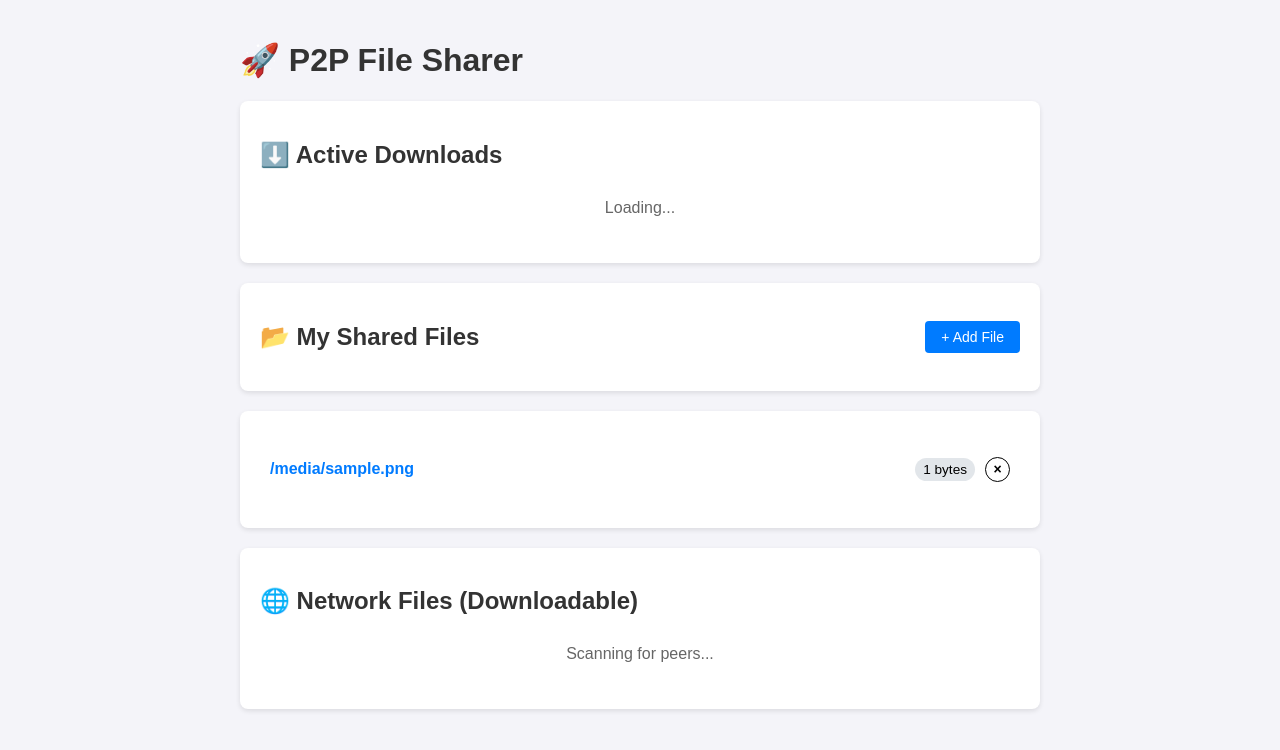
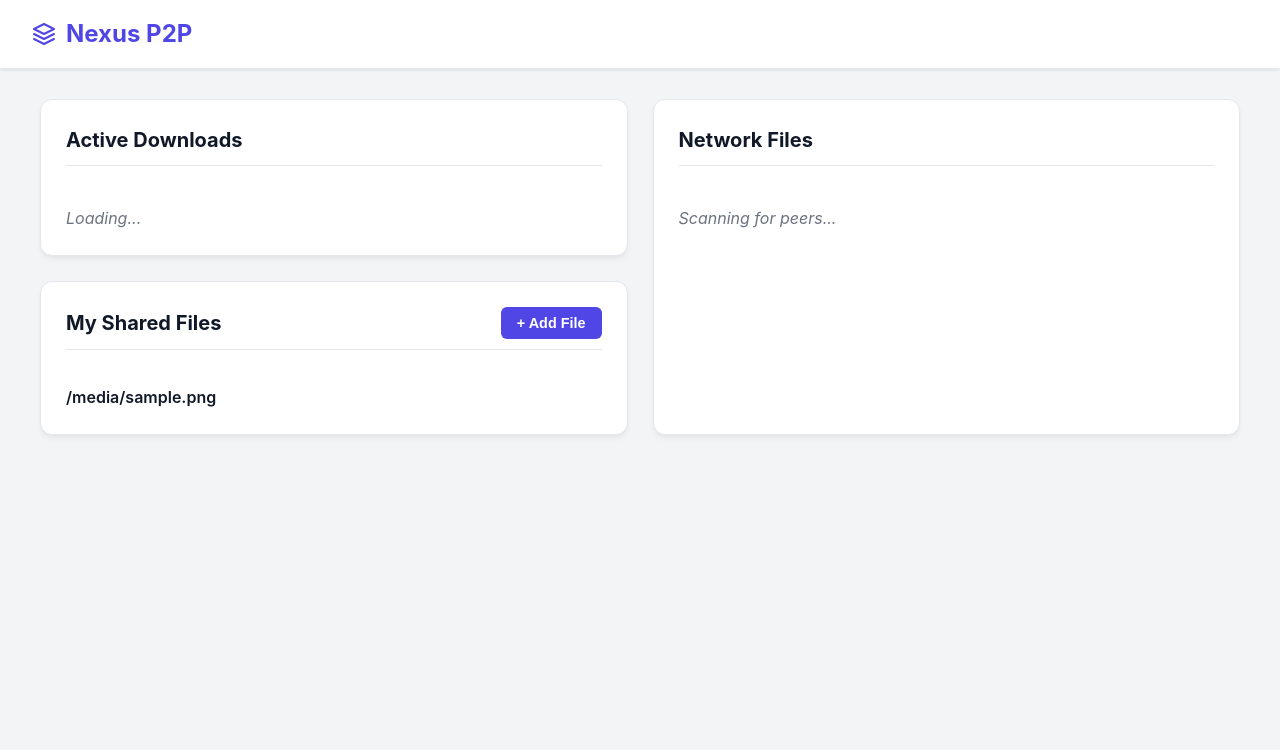
Before and after one commit to ofirGer/2026-Final-Project, a Python web app: template templates/index.html in a window 1280 px wide. Shown: the top 750 px of the page. Run offline with Jinja, Linux system fonts and the light colour scheme; the template is opened without the code that fills it: most values are stand-ins (such as "Sample title", 1, 10 or a date in 2020).

Commit message:
Better UI

```diff
--- a/templates/index.html
+++ b/templates/index.html
@@ -3,56 +3,199 @@
 <head>
     <meta charset="UTF-8">
     <meta name="viewport" content="width=device-width, initial-scale=1.0">
-    <title>P2P File Sharer</title>
+    <title>Nexus P2P Sharer</title>
     <style>
-        body { font-family: sans-serif; max-width: 800px; margin: 0 auto; padding: 20px; background-color: #f4f4f9; }
-        h1, h2 { color: #333; }
-        .container { background: white; padding: 20px; border-radius: 8px; box-shadow: 0 2px 5px rgba(0,0,0,0.1); margin-bottom: 20px; }
+        :root {
+            --bg-color: #f3f4f6;
+            --surface-color: #ffffff;
+            --primary-color: #4f46e5;
+            --primary-hover: #4338ca;
+            --success-color: #10b981;
+            --success-hover: #059669;
+            --danger-color: #ef4444;
+            --text-main: #111827;
+            --text-muted: #6b7280;
+            --border-color: #e5e7eb;
+            --border-radius: 12px;
+        }
 
-        /* List Styles */
-        ul { list-style-type: none; padding: 0; }
-        li { background: #fff; border-bottom: 1px solid #eee; padding: 10px; display: flex; justify-content: space-between; align-items: center; }
-        li:last-child { border-bottom: none; }
+        body {
+            font-family: -apple-system, BlinkMacSystemFont, "Segoe UI", Roboto, Helvetica, Arial, sans-serif;
+            background-color: var(--bg-color);
+            color: var(--text-main);
+            margin: 0;
+            padding: 0;
+            line-height: 1.5;
+        }
+
+        /* Top Navigation Bar */
+        .navbar {
+            background-color: var(--surface-color);
+            padding: 1rem 2rem;
+            box-shadow: 0 1px 3px rgba(0,0,0,0.1);
+            display: flex;
+            align-items: center;
+            border-bottom: 1px solid var(--border-color);
+            margin-bottom: 30px;
+        }
+
+        .navbar h1 {
+            margin: 0;
+            font-size: 1.5rem;
+            color: var(--primary-color);
+            display: flex;
+            align-items: center;
+            gap: 10px;
+        }
+
+        /* Main Layout Grid */
+        .container {
+            max-width: 1200px;
+            margin: 0 auto;
+            padding: 0 20px;
+            display: grid;
+            grid-template-columns: 1fr 1fr;
+            gap: 25px;
+        }
+
+        @media (max-width: 768px) {
+            .container { grid-template-columns: 1fr; }
+        }
+
+        /* Cards */
+        .card {
+            background: var(--surface-color);
+            border-radius: var(--border-radius);
+            box-shadow: 0 4px 6px -1px rgba(0,0,0,0.05), 0 2px 4px -1px rgba(0,0,0,0.03);
+            padding: 25px;
+            display: flex;
+            flex-direction: column;
+            border: 1px solid var(--border-color);
+        }
+
+        .card-header {
+            display: flex;
+            justify-content: space-between;
+            align-items: center;
+            margin-bottom: 20px;
+            border-bottom: 1px solid var(--border-color);
+            padding-bottom: 10px;
+        }
+
+        .card-header h2 {
+            margin: 0;
+            font-size: 1.25rem;
+            color: var(--text-main);
+            display: flex;
+            align-items: center;
+            gap: 8px;
+        }
+
+        /* Lists */
+        ul { list-style: none; padding: 0; margin: 0; }
+
+        li {
+            padding: 15px 0;
+            border-bottom: 1px solid var(--border-color);
+            display: flex;
+            justify-content: space-between;
+            align-items: center;
+        }
+
+        li:last-child { border-bottom: none; padding-bottom: 0; }
+
+        .file-info {
+            display: flex;
+            flex-direction: column;
+        }
+
+        .file-name { font-weight: 600; color: var(--text-main); text-decoration: none; }
+        .file-name:hover { color: var(--primary-color); text-decoration: underline; }
+        .file-meta { font-size: 0.85rem; color: var(--text-muted); margin-top: 4px; display: flex; gap: 10px; align-items: center; }
+
+        /* Badges */
+        .badge {
+            background: #f3f4f6;
+            color: var(--text-muted);
+            padding: 2px 8px;
+            border-radius: 999px;
+            font-size: 0.75rem;
+            font-weight: 600;
+        }
+
+        .badge.peer-badge {
+            background: #e0e7ff;
+            color: var(--primary-color);
+        }
+
+        .badge.swarm-badge {
+            background: #dcfce7;
+            color: var(--success-hover);
+        }
 
         /* Buttons */
-        button { padding: 8px 16px; border: none; border-radius: 4px; cursor: pointer; font-size: 14px; }
-        .btn-primary { background-color: #007bff; color: white; }
-        .btn-success { background-color: #28a745; color: white; }
-        .btn-primary:hover { background-color: #0056b3; }
-        .btn-success:hover { background-color: #218838; }
-
-        /* Remove Button Style (Black Outline) */
-        .remove-btn {
-            background-color: white;
-            color: black;
-            border: 1px solid black;
-            border-radius: 50%;
-            width: 25px;
-            height: 25px;
+        button {
+            padding: 8px 16px;
+            border: none;
+            border-radius: 6px;
+            font-weight: 600;
             cursor: pointer;
-            font-weight: bold;
-            line-height: 23px;
-            text-align: center;
-            padding: 0;
-            margin-left: 10px;
-            transition: background-color 0.2s;
-        }
-        .remove-btn:hover {
-            background-color: #cccccc;
+            transition: all 0.2s;
+            font-size: 0.9rem;
         }
 
-        .badge { background: #e2e6ea; padding: 4px 8px; border-radius: 12px; font-size: 0.85em; }
+        .btn-primary { background-color: var(--primary-color); color: white; }
+        .btn-primary:hover { background-color: var(--primary-hover); transform: translateY(-1px); }
 
-        /* Progress Bar Styles */
-        .progress-container { width: 100%; background-color: #eee; border-radius: 5px; height: 10px; margin-top: 5px; }
-        .progress-bar { background-color: #28a745; height: 100%; border-radius: 5px; transition: width 0.5s ease, background-color 0.5s ease; }
+        .btn-success { background-color: var(--success-color); color: white; }
+        .btn-success:hover { background-color: var(--success-hover); transform: translateY(-1px); }
+
+        .btn-remove {
+            background-color: transparent;
+            color: var(--danger-color);
+            border: 1px solid var(--border-color);
+            padding: 6px 12px;
+            border-radius: 6px;
+        }
+        .btn-remove:hover { background-color: #fee2e2; border-color: #fca5a5; }
+
+        /* Progress Bars */
+        .progress-wrapper { width: 100%; margin-top: 10px; }
+        .progress-header { display: flex; justify-content: space-between; font-size: 0.9rem; margin-bottom: 5px; font-weight: 600; }
+        .progress-container {
+            width: 100%;
+            background-color: var(--border-color);
+            border-radius: 999px;
+            height: 12px;
+            overflow: hidden;
+        }
+        .progress-bar {
+            height: 100%;
+            border-radius: 999px;
+            transition: width 0.4s ease, background-color 0.4s ease;
+            background-image: linear-gradient(45deg,rgba(255,255,255,.15) 25%,transparent 25%,transparent 50%,rgba(255,255,255,.15) 50%,rgba(255,255,255,.15) 75%,transparent 75%,transparent);
+            background-size: 1rem 1rem;
+            animation: progress-animation 1s linear infinite;
+        }
+
+        @keyframes progress-animation {
+            from { background-position: 1rem 0; }
+            to { background-position: 0 0; }
+        }
+
+        .empty-state {
+            color: var(--text-muted);
+            text-align: center;
+            padding: 20px 0;
+            font-style: italic;
+        }
     </style>
     <script>
         function formatBytes(bytes, decimals = 2) {
             if (!+bytes) return '0 Bytes';
             const k = 1024;
             const dm = decimals < 0 ? 0 : decimals;
-            const sizes = ['Bytes', 'KB', 'MB', 'GB', 'TB'];
+            const sizes = ['B', 'KB', 'MB', 'GB', 'TB'];
             const i = Math.floor(Math.log(bytes) / Math.log(k));
             return `${parseFloat((bytes / Math.pow(k, i)).toFixed(dm))} ${sizes[i]}`;
         }
@@ -62,85 +205,114 @@
                 const response = await fetch('/api/data');
                 const data = await response.json();
 
-                // For Debugging: Open your browser's Developer Tools (F12) -> Console to see the raw data!
-                // console.log("Current Downloads:", data.downloads);
+                // 1. PROCESS AND AGGREGATE NETWORK FILES (THE SWARM LOGIC)
+                const networkFiles = {}; // Structure: { file_id: { meta, peers: [] } }
 
-                // 1. Update Network Files List
+                for (const [peerId, peerData] of Object.entries(data.peers)) {
+                    for (const [file_id, meta] of Object.entries(peerData.files)) {
+                        // Skip files that we are already sharing ourselves!
+                        if (data.my_files[file_id]) continue;
+
+                        if (!networkFiles[file_id]) {
+                            networkFiles[file_id] = { meta: meta, peers: new Set() };
+                        }
+                        networkFiles[file_id].peers.add(peerData.ip);
+                    }
+                }
+
+                // Render Network Files List
                 const networkList = document.getElementById('network-files-list');
                 networkList.innerHTML = '';
                 let foundFiles = false;
 
-                for (const [peerId, peerData] of Object.entries(data.peers)) {
-                    for (const [file_id, meta] of Object.entries(peerData.files)) {
+                for (const [file_id, fileData] of Object.entries(networkFiles)) {
                     foundFiles = true;
+                    const peerCount = fileData.peers.size;
+
+                    // Logic to display Swarm badge if more than 1 peer has the file
+                    let peerBadge = `<span class="badge peer-badge">1 Peer</span>`;
+                    if (peerCount > 1) {
+                        peerBadge = `<span class="badge swarm-badge">⚡ ${peerCount} Peers (Swarm)</span>`;
+                    }
+
                     networkList.innerHTML += `
                         <li>
-                                <div>
-                                    <strong>${meta.filename}</strong> <br>
-                                    <small style="color: #666;">Size: ${formatBytes(meta.size)} | Peer: ${peerData.ip}</small>
+                            <div class="file-info">
+                                <span class="file-name">${fileData.meta.filename}</span>
+                                <div class="file-meta">
+                                    <span class="badge">${formatBytes(fileData.meta.size)}</span>
+                                    ${peerBadge}
                                 </div>
-                                <form action="/download" method="post">
+                            </div>
+                            <form action="/download" method="post" style="margin:0;">
                                 <input type="hidden" name="file_id" value="${file_id}">
-                                    <button type="submit" class="btn-success">Download ⬇️</button>
+                                <button type="submit" class="btn-success">Download</button>
                             </form>
                         </li>`;
                 }
+
+                if (!foundFiles) {
+                    networkList.innerHTML = '<li class="empty-state">No network files discovered yet.</li>';
                 }
 
-                if (!foundFiles) {
-                    networkList.innerHTML = '<li style="color: #666; justify-content: center;">No files found on network yet.</li>';
-                }
-
-                // 2. Update My Shared Files List
+                // 2. UPDATE MY SHARED FILES
                 const myFilesList = document.getElementById('my-files-list');
                 myFilesList.innerHTML = '';
+                let foundMyFiles = false;
 
                 for (const [file_id, meta] of Object.entries(data.my_files)) {
+                    foundMyFiles = true;
                     myFilesList.innerHTML += `
                         <li>
-                            <span><a href="/open/${file_id}" target="_blank" style="text-decoration: none; color: #007bff; font-weight: bold;">${meta.filename}</a></span>
-                            <div style="display: flex; align-items: center;">
+                            <div class="file-info">
+                                <a href="/open/${file_id}" target="_blank" class="file-name">${meta.filename}</a>
+                                <div class="file-meta">
                                     <span class="badge">${formatBytes(meta.size)}</span>
+                                </div>
+                            </div>
                             <form action="/remove" method="post" style="margin: 0;">
                                 <input type="hidden" name="file_id" value="${file_id}">
-                                    <button type="submit" class="remove-btn" title="Remove File">×</button>
+                                <button type="submit" class="btn-remove">Remove</button>
                             </form>
-                            </div>
                         </li>`;
                 }
 
-                // 3. Update Active Downloads List
+                if (!foundMyFiles) {
+                    myFilesList.innerHTML = '<li class="empty-state">You are not sharing any files.</li>';
+                }
+
+                // 3. UPDATE ACTIVE DOWNLOADS
                 const downloadList = document.getElementById('download-list');
                 downloadList.innerHTML = '';
-
                 const downloads = data.downloads || {};
 
                 if (Object.keys(downloads).length === 0) {
-                     downloadList.innerHTML = '<li style="color: #666; justify-content: center;">No active downloads</li>';
+                     downloadList.innerHTML = '<li class="empty-state">No active downloads</li>';
                 } else {
                     for (const [file_id, downloadInfo] of Object.entries(downloads)) {
-
                         let displayProgress = downloadInfo.progress;
-                        let barColor = "#28a745"; // Default Green
+                        let barColor = "var(--success-color)";
                         let barWidth = downloadInfo.progress;
 
-                        // Roust check: If the python code set the progress to the string "Failed"
+                        // Check for Failed State
                         if (displayProgress === "Failed" || String(displayProgress).includes("Failed")) {
                             displayProgress = "Failed (Disconnected)";
-                            barColor = "#dc3545"; // Turn the bar Red
-                            barWidth = 100;       // Fill the red bar all the way
+                            barColor = "var(--danger-color)";
+                            barWidth = 100;
                         } else {
                             displayProgress = displayProgress + "%";
                         }
 
                         downloadList.innerHTML += `
                             <li style="display: block;">
-                                <div style="display: flex; justify-content: space-between; margin-bottom: 5px;">
-                                    <strong>${downloadInfo.filename}</strong>
-                                    <span style="color: ${barColor}; font-weight: bold;">${displayProgress}</span>
+                                <div class="progress-wrapper">
+                                    <div class="progress-header">
+                                        <span style="color: var(--text-main);">${downloadInfo.filename}</span>
+                                        <span style="color: ${barColor};">${displayProgress}</span>
                                     </div>
                                     <div class="progress-container">
                                         <div class="progress-bar" style="width: ${barWidth}%; background-color: ${barColor};"></div>
+                                    </div>
                                 </div>
                             </li>`;
                     }
@@ -151,52 +323,65 @@
             }
         }
 
-        // Auto-refresh every 2 seconds
+        // Auto-refresh
         setInterval(updateDashboard, 2000);
-
-        // Run immediately on load
         window.onload = updateDashboard;
     </script>
 </head>
 <body>
-    <h1>🚀 P2P File Sharer</h1>
+
+    <div class="navbar">
+        <h1>
+            <svg width="24" height="24" viewBox="0 0 24 24" fill="none" stroke="currentColor" stroke-width="2" stroke-linecap="round" stroke-linejoin="round">
+                <polygon points="12 2 2 7 12 12 22 7 12 2"></polygon>
+                <polyline points="2 17 12 22 22 17"></polyline>
+                <polyline points="2 12 12 17 22 12"></polyline>
+            </svg>
+            Nexus P2P
+        </h1>
+    </div>
 
     <div class="container">
-        <h2>⬇️ Active Downloads</h2>
+        <div style="display: flex; flex-direction: column; gap: 25px;">
+
+            <div class="card">
+                <div class="card-header">
+                    <h2>Active Downloads</h2>
+                </div>
                 <ul id="download-list">
-            <li style="color: #666; justify-content: center;">Loading...</li>
+                    <li class="empty-state">Loading...</li>
                 </ul>
             </div>
 
-    <div class="container" style="display: flex; justify-content: space-between; align-items: center;">
-        <h2>📂 My Shared Files</h2>
-        <form action="/select_file" method="post">
+            <div class="card">
+                <div class="card-header">
+                    <h2>My Shared Files</h2>
+                    <form action="/select_file" method="post" style="margin:0;">
                         <button type="submit" class="btn-primary">+ Add File</button>
                     </form>
                 </div>
-
-    <div class="container">
                 <ul id="my-files-list">
                     {% for file_id, meta in my_files.items() %}
                     <li>
-                 <span><a href="/open/{{ file_id }}" target="_blank" style="text-decoration: none; color: #007bff; font-weight: bold;">{{ meta.filename }}</a></span>
-                 <div style="display: flex; align-items: center;">
-                     <span class="badge">{{ meta.size }} bytes</span>
-                     <form action="/remove" method="post" style="margin: 0;">
-                         <input type="hidden" name="file_id" value="{{ file_id }}">
-                         <button type="submit" class="remove-btn">×</button>
-                     </form>
+                        <div class="file-info">
+                            <a href="/open/{{ file_id }}" target="_blank" class="file-name">{{ meta.filename }}</a>
                         </div>
                     </li>
                     {% endfor %}
                 </ul>
             </div>
 
-    <div class="container">
-        <h2>🌐 Network Files (Downloadable)</h2>
+        </div>
+
+        <div class="card">
+            <div class="card-header">
+                <h2>Network Files</h2>
+            </div>
             <ul id="network-files-list">
-            <li style="color: #666; justify-content: center;">Scanning for peers...</li>
+                <li class="empty-state">Scanning for peers...</li>
             </ul>
         </div>
+    </div>
+
 </body>
 </html>
```
Lines whose indentation alone changed are shown as unchanged.
